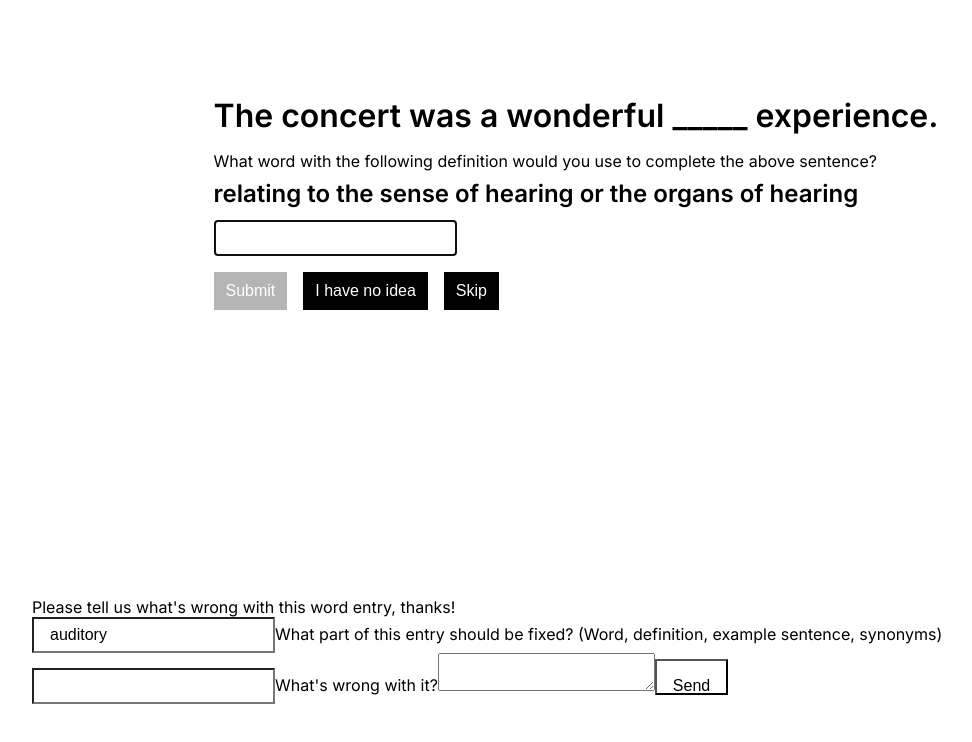
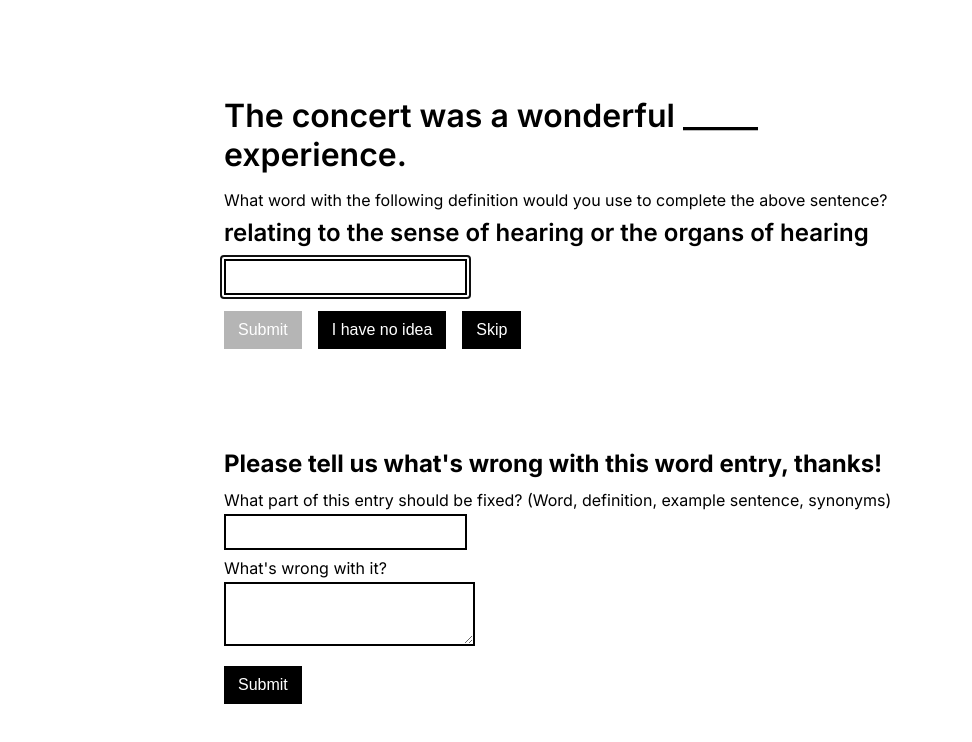
Before and after one commit to dierat/drawing-a-blank, a Next.js app: page / in a window 1280 px wide. Shown: the top 742 px of the page, without its empty margins (64-1036 px from the left). Built offline with nearby package versions, Linux system fonts and the light colour scheme.

Commit message:
style report form

```diff
--- a/src/components/ContactForm.js
+++ b/src/components/ContactForm.js
@@ -1,5 +1,6 @@
 import { useState } from "react";
 import emailjs from "@emailjs/browser";
+import styles from "@/styles/ContactForm.module.css";
 
 // TODO: convert to typescript
 // TODO: sanitize user-input data
@@ -51,24 +52,49 @@ const ContactForm = ({ word }) => {
    * - make submit button work on enter from within the form
    */
 
-  console.log("word = ", word);
+  return (
+    <form onSubmit={sendEmail} className={styles.form}>
+      <legend>
+        <h2 className={styles.heading}>
+          Please tell us what's wrong with this word entry, thanks!
+        </h2>
+      </legend>
 
-  return (
-    <form onSubmit={sendEmail}>
-      <legend>Please tell us what's wrong with this word entry, thanks!</legend>
-      {/* TODO: make this visually hidden */}
       {/* This is just to be sent with the form, not for the user to change */}
-      <input type="text" name="word" value={word} aria-hidden />
-      {/* TODO: make this a dropdown */}
-      <label htmlFor="property">
-        What part of this entry should be fixed? (Word, definition, example
-        sentence, synonyms)
-      </label>
-      <input id="property" type="text" name="property" />
-      <label htmlFor="reason">What's wrong with it?</label>
-      <textarea id="reason" type="text" name="reason" />
+      <input
+        type="text"
+        name="word"
+        value={word}
+        aria-hidden
+        className={styles.wordInput}
+      />
+
+      <div className={styles.inputFields}>
+        <div>
+          {/* TODO: make this a dropdown */}
+          <label htmlFor="property" className={styles.label}>
+            What part of this entry should be fixed? (Word, definition, example
+            sentence, synonyms)
+          </label>
+          <input
+            id="property"
+            type="text"
+            name="property"
+            className={styles.input}
+          />
+        </div>
+        <div>
+          <label className={styles.label} htmlFor="reason">
+            What's wrong with it?
+          </label>
+          <textarea id="reason" type="text" name="reason" />
+        </div>
+      </div>
+
       {/* TODO: hitting enter key in form doesn't submit */}
-      <input type="submit" value="Send" disabled={isSubmitting} />
+      <button type="submit" disabled={isSubmitting} className={styles.submit}>
+        Submit
+      </button>
       {stateMessage && <p>{stateMessage}</p>}
     </form>
   );
--- /dev/null
+++ b/src/styles/ContactForm.module.css
@@ -0,0 +1,40 @@
+.form {
+  width: 100%;
+}
+
+.heading {
+  font-size: 1.5rem;
+  margin-bottom: 12px;
+}
+
+.wordInput {
+  display: none;
+}
+
+.inputFields {
+  display: flex;
+  flex-direction: column;
+  gap: 8px;
+  margin-bottom: 16px;
+}
+
+.label {
+  display: block;
+  margin-bottom: 4px;
+}
+
+.input {
+  max-width: 400px;
+}
+
+/* TODO: add breakpoint variables */
+/* TODO: maybe add this to global styles */
+@media screen and (max-width: 600px) {
+  .input{
+    max-width: 100%;
+  }
+}
+
+.submit {
+  display: block;
+}
--- a/src/styles/Home.module.css
+++ b/src/styles/Home.module.css
@@ -1,4 +1,6 @@
 .main {
+  margin: 0 auto;
+  max-width: 896px;
   display: flex;
   flex-direction: column;
   justify-content: space-between;
--- a/src/styles/globals.css
+++ b/src/styles/globals.css
@@ -29,18 +29,28 @@ body {
   }
 }
 
-input {
-  height: 2rem;
+input, textarea {
   padding: 16px;
+  outline-offset: 4px;
 
   color: var(--text-color-light-mode);
   background-color: var(--bg-color-light-mode);
+  border: 2px solid var(--text-color-light-mode);
+}
+
+input {
+  height: 32px;
+}
+
+textarea {
+  height: 64px;
 }
 
 @media (prefers-color-scheme: dark) {
-  input {
+  input, textarea {
     color: var(--text-color-dark-mode);
     background-color: rgb(42, 42, 42);
+    border: 2px solid rgba(0,0,0,0);
   }
 }
 
@@ -50,7 +60,7 @@ button {
   color: var(--bg-color-light-mode);
   border-radius: 0;
   border-style: solid;
-  padding: 8px 10px;
+  padding: 8px 12px;
   font-size: 1rem;
   cursor: pointer;
 }
```
